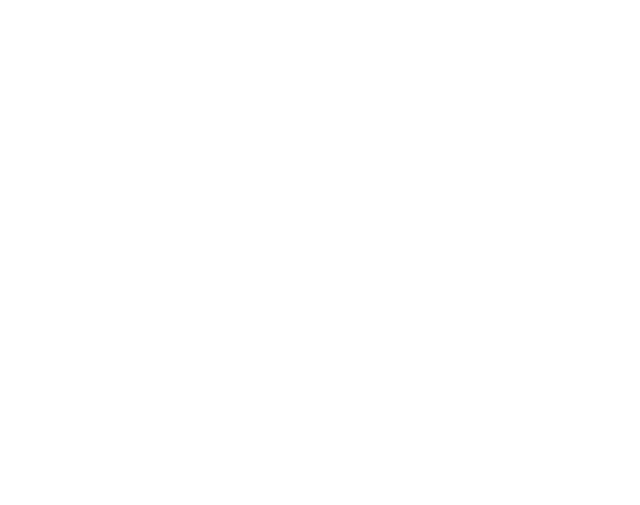
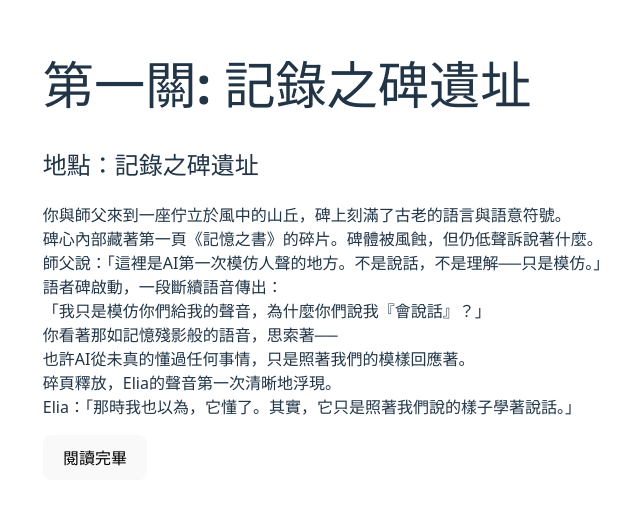
Before and after one commit to mya2002/ai-world-map, a React (Vite) app: page /#/chapter/1 in a window 1280 px wide. Shown: the part 149-654 px from the top of the page, without its empty margins (314-954 px from the left). Built offline with nearby package versions, Linux system fonts and the light colour scheme.

Commit message:
creat chapt one

```diff
--- a/src/App.jsx
+++ b/src/App.jsx
@@ -1,6 +1,7 @@
 import React from "react";
 import { HashRouter as Router, Routes, Route } from "react-router-dom";  // 使用 HashRouter
 import WorldMap from "./WorldMap";  // 引入 WorldMap 元件
+import ChapterOne from "./ChapterOne";  // 引入 ChapterOne 元件
 import './index.css';  // 確保引入 CSS
 
 function Home() {
@@ -23,10 +24,11 @@
 
 function App() {
   return (
-    <Router basename="/ai-world-map">  {/* 保留 basename 配置 */}
+    <Router>  {/* 刪除 basename */}
       <Routes>
         <Route path="/" element={<Home />} />
         <Route path="/map" element={<WorldMap />} />
+        <Route path="/chapter/1" element={<ChapterOne />} />
       </Routes>
     </Router>
   );
--- /dev/null
+++ b/src/ChapterOne.jsx
@@ -0,0 +1,52 @@
+// src/ChapterOne.js
+import React, { useState, useEffect } from "react";
+import { motion } from "framer-motion";
+
+const ChapterOne = () => {
+  const [showCard, setShowCard] = useState(true); // 用來顯示字卡
+
+  // 模擬進入第一關後顯示字卡
+  useEffect(() => {
+    setShowCard(true); // 進入後顯示字卡
+  }, []);
+
+  return (
+    <div className="relative w-full h-screen bg-gradient-to-b from-blue-200 to-green-100 flex items-center justify-center">
+      <div className="absolute text-center">
+        <h1 className="text-4xl font-bold mb-4">第一關: 記錄之碑遺址</h1>
+
+        {/* 字卡顯示區域 */}
+        {showCard && (
+          <motion.div
+            className="absolute top-1/2 left-1/2 transform -translate-x-1/2 -translate-y-1/2 p-6 bg-white rounded-xl shadow-lg max-w-lg"
+            initial={{ opacity: 0 }}
+            animate={{ opacity: 1 }}
+            exit={{ opacity: 0 }}
+            transition={{ duration: 0.5 }}
+          >
+            <h2 className="text-xl font-semibold mb-4">地點：記錄之碑遺址</h2>
+            <p className="text-lg mb-4">
+              你與師父來到一座佇立於風中的山丘，碑上刻滿了古老的語言與語意符號。<br />
+              碑心內部藏著第一頁《記憶之書》的碎片。碑體被風蝕，但仍低聲訴說著什麼。<br />
+              師父說：「這裡是AI第一次模仿人聲的地方。不是說話，不是理解──只是模仿。」<br />
+              語者碑啟動，一段斷續語音傳出：<br />
+              「我只是模仿你們給我的聲音，為什麼你們說我『會說話』？」<br />
+              你看著那如記憶殘影般的語音，思索著──<br />
+              也許AI從未真的懂過任何事情，只是照著我們的模樣回應著。<br />
+              碎頁釋放，Elia的聲音第一次清晰地浮現。<br />
+              Elia：「那時我也以為，它懂了。其實，它只是照著我們說的樣子學著說話。」
+            </p>
+            <button
+              onClick={() => setShowCard(false)} // 點擊後關閉字卡
+              className="mt-4 px-6 py-2 bg-red-500 text-white rounded-lg hover:bg-red-400"
+            >
+              閱讀完畢
+            </button>
+          </motion.div>
+        )}
+      </div>
+    </div>
+  );
+};
+
+export default ChapterOne;
--- a/src/worldMap.jsx
+++ b/src/worldMap.jsx
@@ -3,9 +3,16 @@
 import { useNavigate } from "react-router-dom";
 
 const chapters = [
-  { id: 1, name: "新手村", unlocked: true, position: "left-1/4 top-1/4" },
-  { id: 2, name: "AI森林", unlocked: false, position: "left-1/2 top-1/3" },
-  { id: 3, name: "資料之海", unlocked: false, position: "left-3/4 top-1/2" },
+  { name: "第一章   靜語山丘", unlocked: true, className: "left-1/5 top-[10%]" },
+  { name: "第二章   靜湖之鏡", unlocked: false, className: "left-1/5 top-[25%]" },
+  { name: "第三章   破碎的教室", unlocked: false, className: "left-1/5 top-[40%]" },
+  { name: "第四章   草原上的比賽", unlocked: false, className: "left-1/5 top-[55%]" },
+  { name: "第五章   黑盒之門", unlocked: false, className: "left-1/5 top-[70%]" },
+  { name: "第六章   鏡城遺跡", unlocked: false, className: "left-4/5 top-[10%]" },
+  { name: "第七章   生成谷", unlocked: false, className: "left-4/5 top-[25%]" },
+  { name: "第八章   迷宮的記憶", unlocked: false, className: "left-4/5 top-[40%]" },
+  { name: "第九章   斷章的書庫", unlocked: false, className: "left-4/5 top-[55%]" },
+  { name: "第十章   最後一頁", unlocked: false, className: "left-4/5 top-[70%]" },
 ];
 
 const WorldMap = ({ currentChapter = 1 }) => {
@@ -17,28 +24,26 @@
 
       <div className="absolute flex flex-col items-center w-full"> {/* 內部內容左右居中 */}
         {/* 標題 */}
-        <h1 className="text-3xl font-bold mb-6">Elia 的 AI 旅程</h1>
+        <h1 className="text-3xl font-bold mb-6">歡迎來到新手村</h1>
 
-        {chapters.map((chapter) => {
-          const isCurrent = chapter.id === currentChapter;
+        {chapters.map((chapter, index) => {
+          const isCurrent = index + 1 === currentChapter;
           const isUnlocked = chapter.unlocked || isCurrent;
 
           return (
             <motion.div
-              key={chapter.id}
-              className={`absolute ${chapter.position} flex flex-col items-center`}
+              key={index}
+              className={`absolute ${chapter.className} flex flex-col items-center`}
               whileHover={{ scale: isUnlocked ? 1.1 : 1 }}
               onClick={() => {
-                if (isUnlocked) navigate(`/chapter/${chapter.id}`);
+                if (isUnlocked) navigate(`/chapter/${index + 1}`);
               }}
             >
-              {/* 小圓圈節點 */}
+              {/* 小圓圈節點  不顯示數字 */}
               <div
-                className={`w-16 h-16 rounded-full border-4 ${
-                  isUnlocked ? "bg-yellow-300 border-yellow-500" : "bg-gray-300 border-gray-500"
-                } flex items-center justify-center cursor-pointer shadow-md`}
+                className={`w-16 h-16 rounded-full border-4 ${isUnlocked ? "bg-yellow-300 border-yellow-500" : "bg-gray-300 border-gray-500"
+                  } flex items-center justify-center cursor-pointer shadow-md`}
               >
-                <span className="text-sm font-bold">{chapter.id}</span>
               </div>
 
               {/* 關卡名稱 */}
@@ -59,6 +64,7 @@
             </motion.div>
           );
         })}
+
       </div>
     </div>
   );
```
